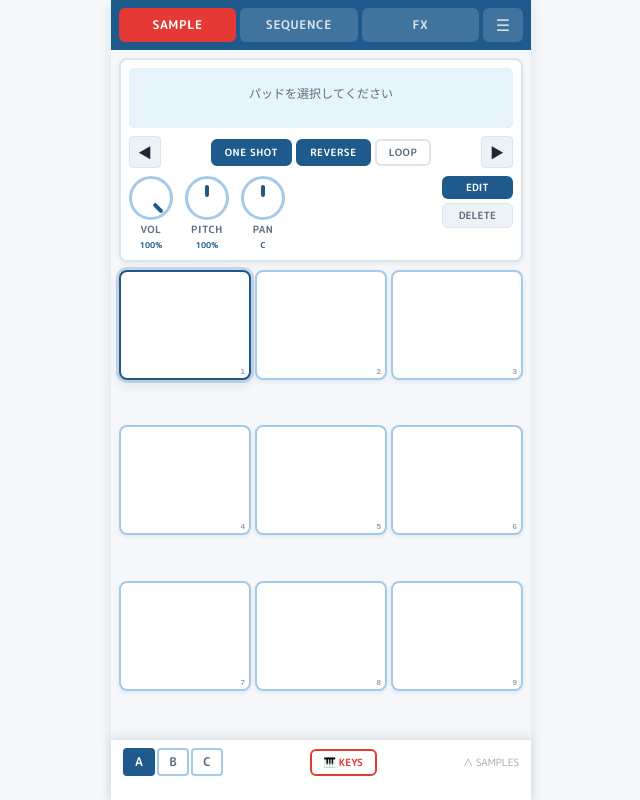
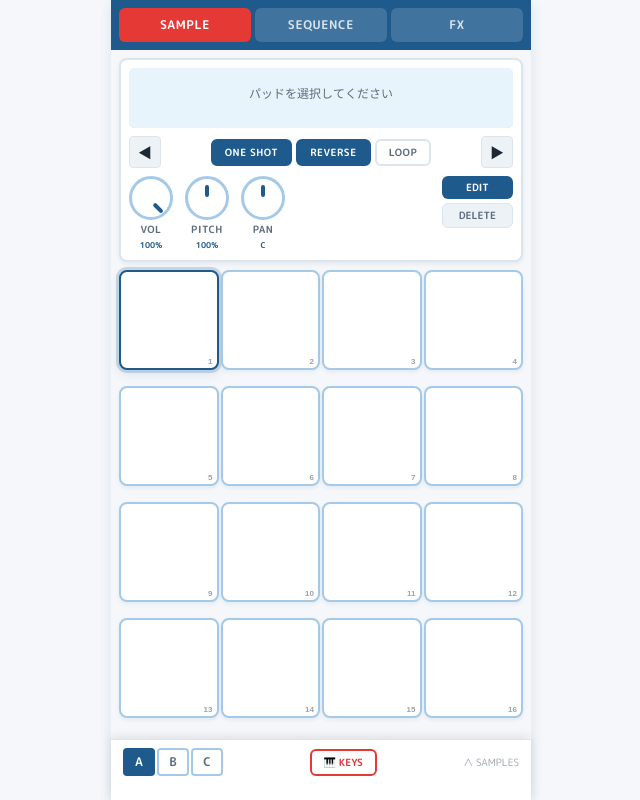
Before and after one commit to k-moeto/hakata-sampler, a website built with Vite: page index.html in a window 1280 px wide. Both pictures are taken after a click on the button "REVERSE". Shown: the whole page, without its empty margins (319-959 px from the left). Built offline with nearby package versions, Linux system fonts and the light colour scheme; files whose address does not match are found by name.

Commit message:
feat: 16パッドグリッド対応、サンプルロード最適化、ハンバーガーメニュー削除
- パッドグリッドを3x3から4x4（16パッド）に変更
- バンクB/Cを16サウンドに拡張
- サンプルロードにリトライ機能追加
- AudioContext状態チェック追加
- ハンバーガーメニュー削除

```diff
--- a/src/audio/engine.js
+++ b/src/audio/engine.js
@@ -82,9 +82,14 @@ export class AudioEngine {
   /**
    * サンプルを再生
    */
-  play(padId, pitchOverride = null, reverse = false) {
+  async play(padId, pitchOverride = null, reverse = false) {
     const sample = this.samples.get(padId);
-    if (!sample) return;
+    if (!sample || !sample.buffer) return;
+
+    // AudioContextがsuspended状態の場合はresumeする
+    if (this.context && this.context.state === 'suspended') {
+      await this.context.resume();
+    }
 
     // 既に再生中なら停止
     this.stop(padId);
--- a/src/main.js
+++ b/src/main.js
@@ -48,14 +48,57 @@ function getPadId(padIndex) {
 // サンプルデータを事前に準備（AudioContext初期化なし）
 // ユーザー操作時に初めてAudioContextを初期化
 let samplesInitialized = false;
+let samplesLoading = false;
+
+/**
+ * 単一サンプルをリトライ付きでロード
+ */
+async function loadSampleWithRetry(sample, maxRetries = 3) {
+  for (let attempt = 1; attempt <= maxRetries; attempt++) {
+    try {
+      const response = await fetch(sample.file, { cache: 'no-store' });
+      if (!response.ok) {
+        throw new Error(`HTTP ${response.status}`);
+      }
+      const arrayBuffer = await response.arrayBuffer();
+      if (arrayBuffer.byteLength === 0) {
+        throw new Error('Empty response');
+      }
+      // ArrayBufferをコピーしてからデコード（再利用防止）
+      const bufferCopy = arrayBuffer.slice(0);
+      const audioBuffer = await audioEngine.context.decodeAudioData(bufferCopy);
+      audioEngine.samples.set(sample.id, {
+        buffer: audioBuffer,
+        settings: { volume: 1.0, pitch: 1.0, pan: 0, trimStart: 0, trimEnd: 1, loop: false }
+      });
+      console.log(`✓ Loaded ${sample.label}`);
+      return true;
+    } catch (e) {
+      console.warn(`Attempt ${attempt}/${maxRetries} failed for ${sample.label}:`, e.message);
+      if (attempt < maxRetries) {
+        await new Promise(r => setTimeout(r, 100 * attempt)); // バックオフ
+      }
+    }
+  }
+  console.error(`✗ Failed to load ${sample.label} after ${maxRetries} attempts`);
+  return false;
+}
 
 async function initializeSamples() {
-  if (samplesInitialized) return;
+  if (samplesInitialized || samplesLoading) return;
+  samplesLoading = true;
 
+  try {
     await audioEngine.init();
+
+    // AudioContextがsuspendedの場合は再度resumeを試みる
+    if (audioEngine.context.state === 'suspended') {
+      await audioEngine.context.resume();
+    }
+
     const sampleRate = audioEngine.context.sampleRate;
 
-  // バンク1: 伯方の塩サンプルをロード
+    // バンク1: 伯方の塩サンプルをロード（並列でリトライ付き）
     const hakataSamples = [
       { id: '1-1', file: '/samples/chop_伯方の塩.wav', label: '伯方の塩' },
       { id: '1-2', file: '/samples/chop_は.wav', label: 'は' },
@@ -66,31 +109,32 @@ async function initializeSamples() {
       { id: '1-7', file: '/samples/chop_お.wav', label: 'お' }
     ];
 
-  for (const sample of hakataSamples) {
-    try {
-      const response = await fetch(sample.file);
-      const arrayBuffer = await response.arrayBuffer();
-      const audioBuffer = await audioEngine.context.decodeAudioData(arrayBuffer);
-      audioEngine.samples.set(sample.id, {
-        buffer: audioBuffer,
-        settings: { volume: 1.0, pitch: 1.0, pan: 0, trimStart: 0, trimEnd: 1, loop: false }
-      });
-    } catch (e) {
-      console.error(`Failed to load ${sample.label}:`, e);
-    }
-  }
+    // 並列ロード（Promise.allSettledで全て完了を待つ）
+    const results = await Promise.allSettled(
+      hakataSamples.map(sample => loadSampleWithRetry(sample))
+    );
 
-  // バンク2: ドラムセット（9パッド）
+    const loadedCount = results.filter(r => r.status === 'fulfilled' && r.value).length;
+    console.log(`Bank A: ${loadedCount}/${hakataSamples.length} samples loaded`);
+
+    // バンク2: ドラムセット（16パッド）
     const drumSounds = [
       { id: '2-1', name: 'Kick', gen: () => generateKick(sampleRate) },
       { id: '2-2', name: 'Snare', gen: () => generateSnare(sampleRate) },
       { id: '2-3', name: 'Clap', gen: () => generateClap(sampleRate) },
       { id: '2-4', name: 'Hi-Hat Closed', gen: () => generateHiHat(sampleRate, 0.1) },
       { id: '2-5', name: 'Hi-Hat Open', gen: () => generateHiHat(sampleRate, 0.4) },
-    { id: '2-6', name: 'Tom', gen: () => generateTom(sampleRate, 150) },
-    { id: '2-7', name: 'Crash', gen: () => generateCrash(sampleRate) },
-    { id: '2-8', name: '808 Kick', gen: () => generate808Kick(sampleRate) },
-    { id: '2-9', name: 'Shaker', gen: () => generateShaker(sampleRate) }
+      { id: '2-6', name: 'Tom Low', gen: () => generateTom(sampleRate, 100) },
+      { id: '2-7', name: 'Tom Mid', gen: () => generateTom(sampleRate, 150) },
+      { id: '2-8', name: 'Tom High', gen: () => generateTom(sampleRate, 200) },
+      { id: '2-9', name: 'Crash', gen: () => generateCrash(sampleRate) },
+      { id: '2-10', name: 'Ride', gen: () => generateRide(sampleRate) },
+      { id: '2-11', name: '808 Kick', gen: () => generate808Kick(sampleRate) },
+      { id: '2-12', name: '808 Snare', gen: () => generate808Snare(sampleRate) },
+      { id: '2-13', name: 'Rim', gen: () => generateRim(sampleRate) },
+      { id: '2-14', name: 'Cowbell', gen: () => generateCowbell(sampleRate) },
+      { id: '2-15', name: 'Shaker', gen: () => generateShaker(sampleRate) },
+      { id: '2-16', name: 'Claves', gen: () => generateClaves(sampleRate) }
     ];
 
     for (const drum of drumSounds) {
@@ -101,7 +145,7 @@ async function initializeSamples() {
       });
     }
 
-  // バンク3: シンセ & FX（9パッド）
+    // バンク3: シンセ & FX（16パッド）
     const synthSounds = [
       { id: '3-1', name: 'Sub Bass', gen: () => generateSubBass(sampleRate) },
       { id: '3-2', name: 'Acid Bass', gen: () => generateAcidBass(sampleRate) },
@@ -109,9 +153,16 @@ async function initializeSamples() {
       { id: '3-4', name: 'Pad', gen: () => generatePad(sampleRate) },
       { id: '3-5', name: 'Lead', gen: () => generateLead(sampleRate) },
       { id: '3-6', name: 'Stab', gen: () => generateStab(sampleRate) },
-    { id: '3-7', name: 'Rise FX', gen: () => generateRiseFX(sampleRate) },
-    { id: '3-8', name: 'Noise Hit', gen: () => generateNoiseHit(sampleRate) },
-    { id: '3-9', name: 'FM Bell', gen: () => generateFMBell(sampleRate) }
+      { id: '3-7', name: 'Chord', gen: () => generateChord(sampleRate) },
+      { id: '3-8', name: 'Arp', gen: () => generateArp(sampleRate) },
+      { id: '3-9', name: 'Rise FX', gen: () => generateRiseFX(sampleRate) },
+      { id: '3-10', name: 'Down FX', gen: () => generateDownFX(sampleRate) },
+      { id: '3-11', name: 'Noise Hit', gen: () => generateNoiseHit(sampleRate) },
+      { id: '3-12', name: 'Laser', gen: () => generateLaser(sampleRate) },
+      { id: '3-13', name: 'Wobble', gen: () => generateWobble(sampleRate) },
+      { id: '3-14', name: 'FM Bell', gen: () => generateFMBell(sampleRate) },
+      { id: '3-15', name: 'Strings', gen: () => generateStrings(sampleRate) },
+      { id: '3-16', name: 'Brass', gen: () => generateBrass(sampleRate) }
     ];
 
     for (const synth of synthSounds) {
@@ -124,6 +175,11 @@ async function initializeSamples() {
 
     console.log('Drum kit loaded on Bank B, Synth/FX loaded on Bank C');
     samplesInitialized = true;
+  } catch (e) {
+    console.error('Error during sample initialization:', e);
+  } finally {
+    samplesLoading = false;
+  }
 }
 
 // ===== ドラム合成関数 =====
@@ -687,7 +743,6 @@ function render() {
       <button class="tabs__btn ${state.currentTab === 'sample' ? 'tabs__btn--active' : ''}" data-tab="sample">SAMPLE</button>
       <button class="tabs__btn ${state.currentTab === 'sequence' ? 'tabs__btn--active' : ''}" data-tab="sequence">SEQUENCE</button>
       <button class="tabs__btn ${state.currentTab === 'fx' ? 'tabs__btn--active' : ''}" data-tab="fx">FX</button>
-      <button class="tabs__menu">☰</button>
     </nav>
 
     <main class="main">
@@ -792,11 +847,11 @@ function renderSampleTab() {
   `;
 }
 
-// パッドレンダリング（3x3 = 9パッド）
+// パッドレンダリング（4x4 = 16パッド）
 function renderPads() {
-  const noteNames = ['C', 'D', 'E', 'F', 'G', 'A', 'B', 'C\'', 'D\''];
+  const noteNames = ['C', 'D', 'E', 'F', 'G', 'A', 'B', 'C\'', 'D\'', 'E\'', 'F\'', 'G\'', 'A\'', 'B\'', 'C\'\'', 'D\'\''];
 
-  return Array.from({ length: 9 }, (_, i) => {
+  return Array.from({ length: 16 }, (_, i) => {
     const padIndex = i + 1;
     const padId = getPadId(padIndex);
     const hasSample = audioEngine.hasSample(padId);
@@ -821,7 +876,7 @@ function renderPads() {
 
 // すべてのパッド波形を描画
 function drawAllPadWaveforms() {
-  for (let i = 1; i <= 9; i++) {
+  for (let i = 1; i <= 16; i++) {
     const canvas = document.querySelector(`[data-pad-canvas="${i}"]`);
     if (canvas) {
       drawPadWaveform(canvas, getPadId(i));
--- a/src/style.css
+++ b/src/style.css
@@ -142,18 +142,7 @@ body {
   color: #FFFFFF;
 }
 
-.tabs__menu {
-  width: 40px;
-  background: rgba(255, 255, 255, 0.15);
-  border: none;
-  border-radius: var(--radius-sm);
-  color: rgba(255, 255, 255, 0.8);
-  font-size: 1rem;
-  cursor: pointer;
-  display: flex;
-  align-items: center;
-  justify-content: center;
-}
+/* ハンバーガーメニュー削除済み */
 
 /* ========================================
    メインコンテンツ
@@ -369,21 +358,21 @@ body {
 }
 
 /* ========================================
-   パッドグリッド（9パッド 3x3）
+   パッドグリッド（16パッド 4x4）
    ======================================== */
 
 .pad-grid {
   display: grid;
-  grid-template-columns: repeat(3, 1fr);
-  gap: var(--spacing-xs);
+  grid-template-columns: repeat(4, 1fr);
+  gap: var(--spacing-2xs);
   flex: 1;
   /* 固定フッターの高さ分のマージン */
   margin-bottom: 60px;
 }
 
 .pad {
-  aspect-ratio: 1.2 / 1;
-  /* 横長にして縦幅を縮小 */
+  aspect-ratio: 1 / 1;
+  /* 正方形 */
   background: var(--color-surface);
   border: 2px solid var(--color-secondary);
   border-radius: var(--radius-md);
```
Lines whose indentation alone changed are shown as unchanged.
